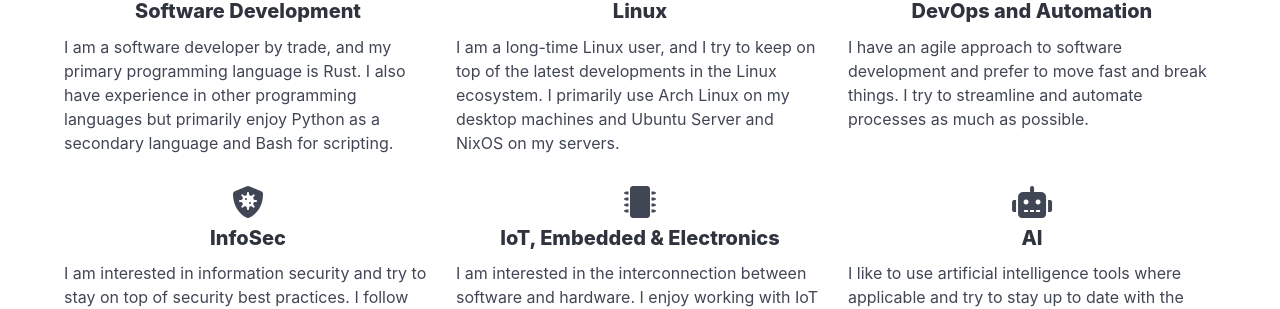
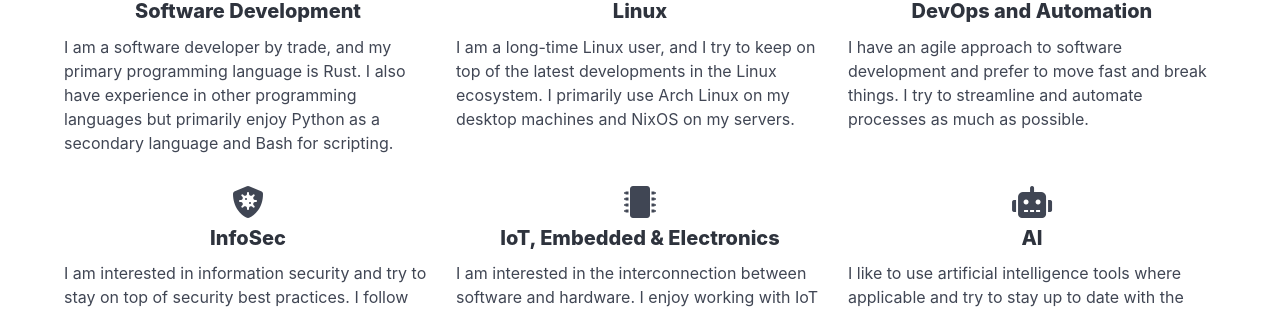
Before and after one commit to frederikstroem/frederikstroem.github.io, a Jekyll site: the page built from index.html, in a window 1280 px wide. Shown: the part 847-1156 px from the top of the page. Built offline with Jekyll 4.4.1, drawn with Linux system fonts in a browser that asks for light colours.

Commit message:
Update home page

```diff
--- a/index.html
+++ b/index.html
@@ -175,7 +175,7 @@
                 </p>
                 <p class="title has-text-centered is-5 mb-3">Linux</p>
                 <p>
-                    I am a long-time Linux user, and I try to keep on top of the latest developments in the Linux ecosystem. I primarily use Arch Linux on my desktop machines and Ubuntu Server and NixOS on my servers.
+                    I am a long-time Linux user, and I try to keep on top of the latest developments in the Linux ecosystem. I primarily use Arch Linux on my desktop machines and NixOS on my servers.
                 </p>
             </div>
         </div>
```
